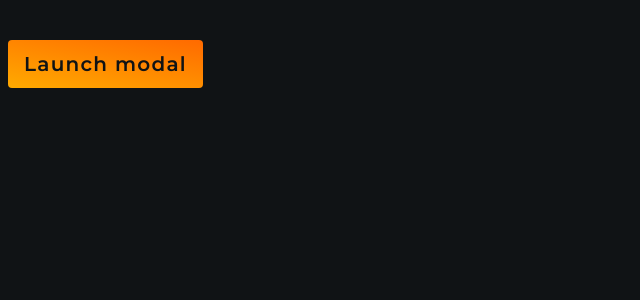
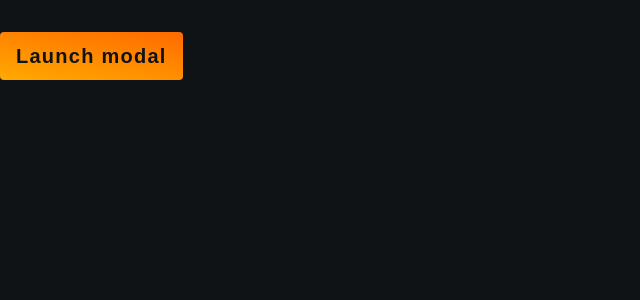
Before and after one commit to IvanDuran02/learning-framer-motion, a React (Create React App) app: page / in a window 1280 px wide. Shown: the top 300 px of the page, without its empty margins (0-640 px from the left). Built offline with nearby package versions, Linux system fonts and the light colour scheme.

Commit message:
added tailwindcss

```diff
--- a/package.json
+++ b/package.json
@@ -35,5 +35,10 @@
       "last 1 firefox version",
       "last 1 safari version"
     ]
+  },
+  "devDependencies": {
+    "autoprefixer": "^10.4.8",
+    "postcss": "^8.4.16",
+    "tailwindcss": "^3.1.8"
   }
 }
--- /dev/null
+++ b/postcss.config.js
@@ -0,0 +1,6 @@
+module.exports = {
+  plugins: {
+    tailwindcss: {},
+    autoprefixer: {},
+  },
+}
--- a/src/App.js
+++ b/src/App.js
@@ -21,9 +21,8 @@
   };
 
   // useEffect(() => {});
-
   return (
-    <div>
+    <div className="flex justify-center items-center">
       <motion.button
         className="save-button"
         whileHover={{ scale: 1.1 }}
--- a/src/index.css
+++ b/src/index.css
@@ -1,5 +1,7 @@
+@tailwind base;
+@tailwind components;
+@tailwind utilities;
 @import-normalize;
-
 @import url(https://fonts.googleapis.com/css2?family=Montserrat:wght@300;400;500;600&display=swap);
 
 :root {
--- /dev/null
+++ b/tailwind.config.js
@@ -0,0 +1,8 @@
+/** @type {import('tailwindcss').Config} */
+module.exports = {
+  content: ["./src/**/*.{js,jsx,ts,tsx}"],
+  theme: {
+    extend: {},
+  },
+  plugins: [],
+};
```
Also changed, not shown: 2 other files (tests, documents, lock files or other folders).
